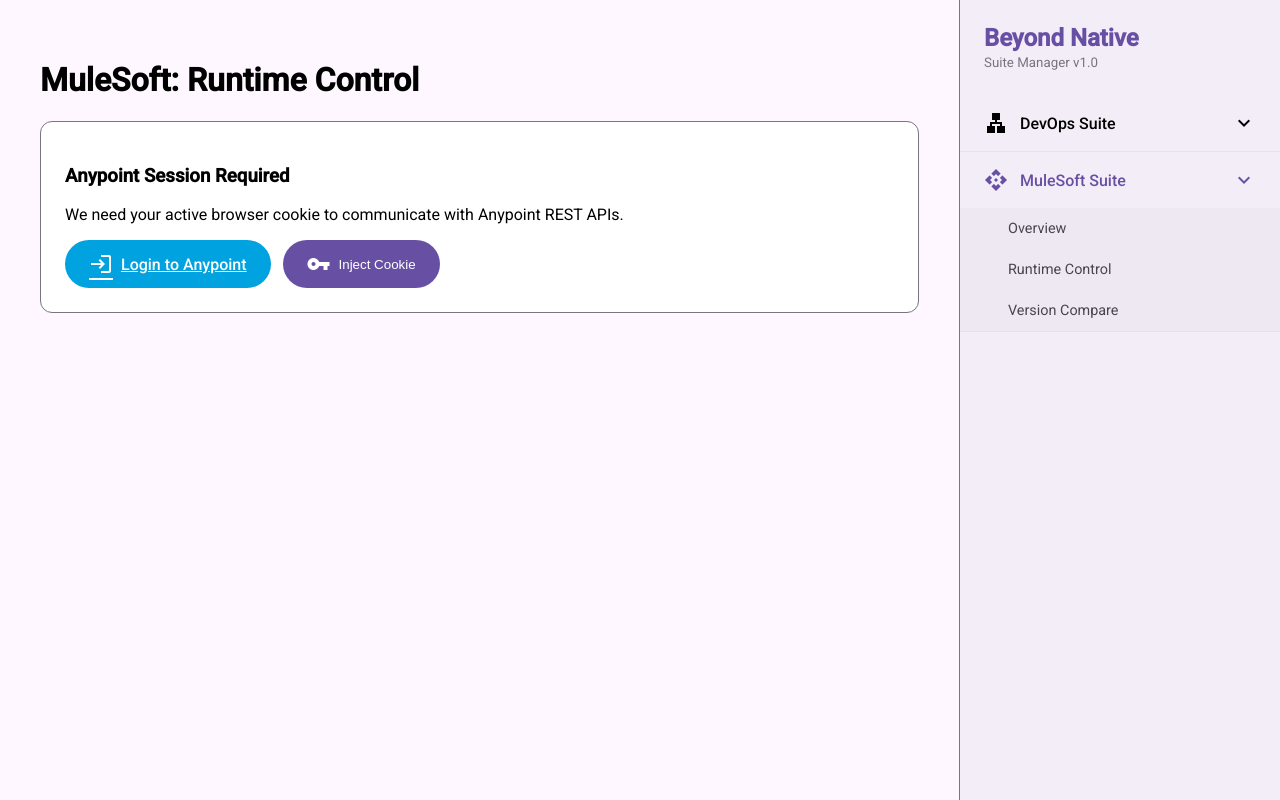
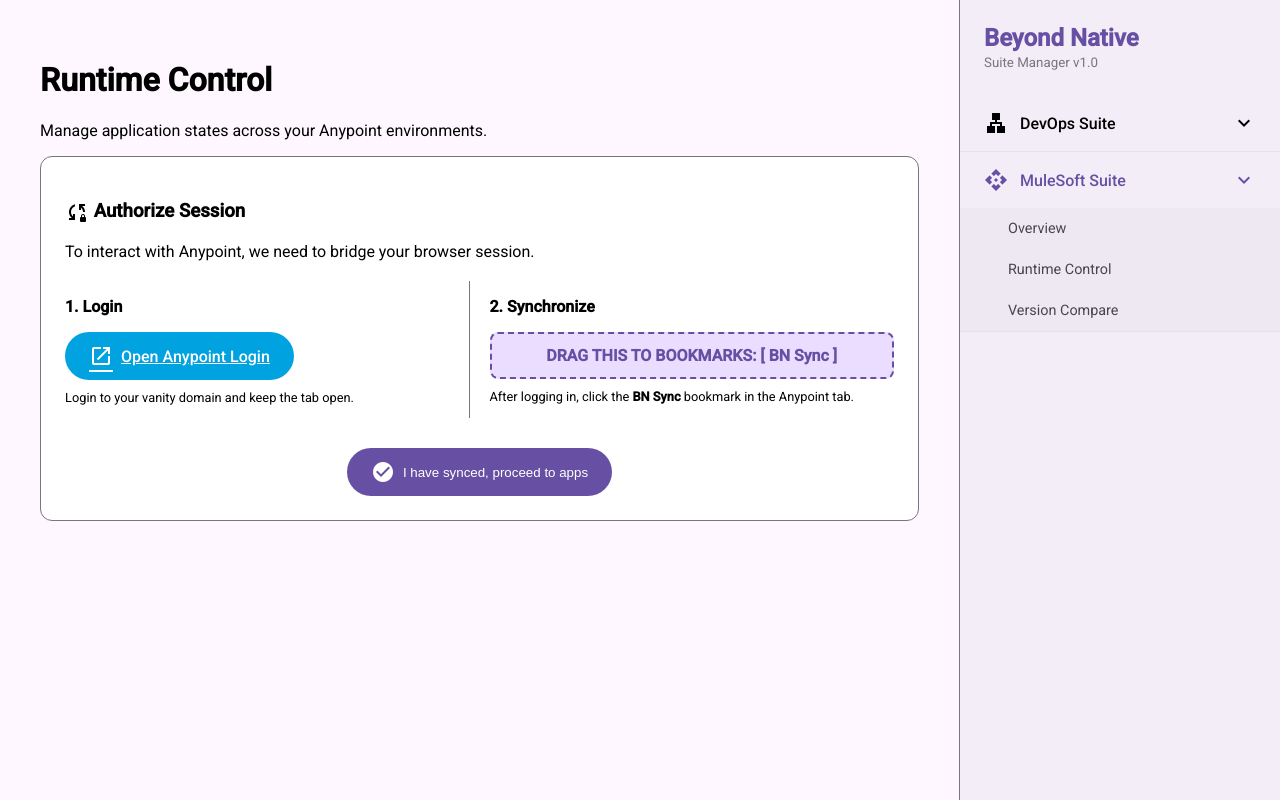
Before and after one commit to devsha256/BeyondNative, a Flask app: page /mulesoft/runtime-control in a window 1280 px wide. Run offline with Flask 3, Linux system fonts and the light colour scheme.

Commit message:
Add sync option to extract token/cookie from anypoint platform

```diff
--- a/app.py
+++ b/app.py
@@ -4,59 +4,34 @@ from devops_module import AzureDevOpsManager
 from mulesoft_module import MuleSoftManager
 
 app = Flask(__name__)
+# CRITICAL: CORS must be enabled to allow the Anypoint tab to talk to localhost
 CORS(app)
+
 devops = AzureDevOpsManager()
 mule = MuleSoftManager()
 
-# --- Common/Home ---
 @app.route('/')
-def home():
+def index():
     return render_template('index.html')
-
-# --- DevOps Suite ---
-@app.route('/devops')
-def devops_index():
-    return render_template('devops/index.html')
-
-@app.route('/devops/discovery')
-def devops_discovery():
-    return render_template('devops/discovery.html')
-
-@app.route('/devops/bulk-pr')
-def bulk_pr_view():
-    return render_template('devops/bulk_pr.html')
-
-# --- MuleSoft Suite ---
-@app.route('/mulesoft')
-def mulesoft_index():
-    return render_template('mulesoft/index.html')
 
 @app.route('/mulesoft/runtime-control')
 def runtime_control():
     return render_template('mulesoft/runtime_control.html')
 
-@app.route('/mulesoft/version-comparator')
-def version_comparator():
-    return render_template('mulesoft/version_comparator.html')
-
-# --- APIs ---
 @app.route('/api/mule/set-session', methods=['POST'])
 def set_mule_session():
     data = request.json
     if data and 'cookie' in data:
         mule.set_session(data['cookie'])
-    return jsonify({"status": "Session Synced"})
+        print(">>> MuleSoft Session Synchronized Successfully")
+        return jsonify({"status": "success", "message": "Session Synced"})
+    return jsonify({"status": "error", "message": "No cookie data received"}), 400
 
-@app.route('/api/extract-repos', methods=['POST'])
-def extract_repos():
-    prefix = request.json.get('prefix', '')
-    repos = devops.get_repositories(prefix)
-    return jsonify({"repositories": repos})
-
-@app.route('/api/branches/<repo_name>')
-def get_branches(repo_name):
-    branches = devops.get_branches(repo_name)
-    return jsonify(branches)
+@app.route('/api/mule/apps', methods=['POST'])
+def get_mule_apps():
+    data = request.json
+    apps = mule.get_runtime_apps(data['org_id'], data['env_id'])
+    return jsonify(apps)
 
 if __name__ == '__main__':
     app.run(debug=True)
--- a/templates/mulesoft/runtime_control.html
+++ b/templates/mulesoft/runtime_control.html
@@ -1,78 +1,112 @@
 {% extends "base.html" %}
+
+{% block title %}MuleSoft Runtime Control{% endblock %}
+
 {% block content %}
-<h1>MuleSoft: Runtime Control</h1>
+<div class="m3-header">
+    <h1>Runtime Control</h1>
+    <p>Manage application states across your Anypoint environments.</p>
+</div>
 
-<div id="auth-check" class="m3-card">
-    <h3>Anypoint Session Required</h3>
-    <p>We need your active browser cookie to communicate with Anypoint REST APIs.</p>
-    <div style="display:flex; gap:12px;">
-        <a href="https://anypoint.mulesoft.com/login/domain" target="_blank" class="m3-button" style="background:#00A2DF;">
-            <i class="material-icons">login</i> Login to Anypoint
-        </a>
-        <button class="m3-button" onclick="promptCookie()">
-            <i class="material-icons">vpn_key</i> Inject Cookie
+<div id="auth-section" class="m3-card">
+    <h3><i class="material-icons" style="vertical-align: middle;">sync_lock</i> Authorize Session</h3>
+    <p>To interact with Anypoint, we need to bridge your browser session.</p>
+
+    <div style="display: grid; grid-template-columns: 1fr 1fr; gap: 20px; margin-top: 20px;">
+        <div style="border-right: 1px solid var(--md-sys-color-outline); padding-right: 20px;">
+            <p><strong>1. Login</strong></p>
+            <a href="https://anypoint.mulesoft.com/login/domain" target="_blank" class="m3-button" style="background:#00A2DF;">
+                <i class="material-icons">open_in_new</i> Open Anypoint Login
+            </a>
+            <p style="font-size: 0.8rem; margin-top: 10px;">Login to your vanity domain and keep the tab open.</p>
+        </div>
+
+        <div>
+            <p><strong>2. Synchronize</strong></p>
+            <div style="background: #EADDFF; padding: 12px; border-radius: 8px; border: 2px dashed var(--md-sys-color-primary); text-align: center;">
+                <a style="text-decoration: none; font-weight: bold; color: var(--md-sys-color-primary); cursor: move;"
+                   href="javascript:(function(){fetch('http://localhost:5000/api/mule/set-session',{method:'POST',mode:'cors',headers:{'Content-Type':'application/json'},body:JSON.stringify({cookie:document.cookie})}).then(r=>r.json()).then(d=>alert('Beyond Native: ' + d.message)).catch(e=>alert('Sync Failed. Ensure Beyond Native is running.'));})();">
+                   DRAG THIS TO BOOKMARKS: [ BN Sync ]
+                </a>
+            </div>
+            <p style="font-size: 0.8rem; margin-top: 10px;">After logging in, click the <b>BN Sync</b> bookmark in the Anypoint tab.</p>
+        </div>
+    </div>
+
+    <div style="margin-top: 30px; text-align: center;">
+        <button class="m3-button" onclick="showControlPanel()">
+            <i class="material-icons">check_circle</i> I have synced, proceed to apps
         </button>
     </div>
 </div>
 
-<div id="control-panel" style="display:none;">
+<div id="control-panel" style="display: none;">
     <div class="m3-card">
-        <h3>Bulk Runtime Manager</h3>
-        <div style="display:grid; grid-template-columns: 1fr 1fr; gap:12px;">
+        <h3>Environment Selector</h3>
+        <div style="display: flex; gap: 15px;">
             <input type="text" id="org_id" class="m3-input" placeholder="Organization ID">
             <input type="text" id="env_id" class="m3-input" placeholder="Environment ID">
+            <button class="m3-button" onclick="loadMuleApps()">
+                <i class="material-icons">refresh</i> Fetch Apps
+            </button>
         </div>
-        <button class="m3-button" onclick="loadMuleApps()" style="margin-top:16px;">Fetch Applications</button>
     </div>
 
     <div class="table-container m3-card" style="padding:0;">
         <table class="m3-table">
             <thead>
                 <tr>
-                    <th>App Name</th>
-                    <th>Runtime Version</th>
+                    <th>Application Name</th>
+                    <th>Runtime</th>
                     <th>Status</th>
-                    <th>Action</th>
+                    <th style="text-align: right;">Operations</th>
                 </tr>
             </thead>
-            <tbody id="app-body"></tbody>
+            <tbody id="mule-app-body">
+                <tr><td colspan="4" style="text-align: center; padding: 40px;">Enter IDs and fetch to see applications.</td></tr>
+            </tbody>
         </table>
     </div>
 </div>
 
 <script>
-    function promptCookie() {
-        const cookie = prompt("Please paste your Anypoint 'mulesoft.com' cookie string here:");
-        if (cookie) {
-            fetch('/api/mule/set-session', {
-                method: 'POST',
-                headers: {'Content-Type': 'application/json'},
-                body: JSON.stringify({cookie})
-            }).then(() => {
-                document.getElementById('auth-check').style.display = 'none';
-                document.getElementById('control-panel').style.display = 'block';
-            });
-        }
+    function showControlPanel() {
+        document.getElementById('auth-section').style.display = 'none';
+        document.getElementById('control-panel').style.display = 'block';
     }
 
     async function loadMuleApps() {
+        const orgId = document.getElementById('org_id').value;
+        const envId = document.getElementById('env_id').value;
+
+        if(!orgId || !envId) return alert("Please provide both Org and Env IDs.");
+
+        const tbody = document.getElementById('mule-app-body');
+        tbody.innerHTML = '<tr><td colspan="4" style="text-align: center;">Loading...</td></tr>';
+
         const res = await fetch('/api/mule/apps', {
             method: 'POST',
             headers: {'Content-Type': 'application/json'},
-            body: JSON.stringify({
-                org_id: document.getElementById('org_id').value,
-                env_id: document.getElementById('env_id').value
-            })
+            body: JSON.stringify({ org_id: orgId, env_id: envId })
         });
+
         const apps = await res.json();
-        const tbody = document.getElementById('app-body');
+
+        if (apps.error) {
+            tbody.innerHTML = `<tr><td colspan="4" style="text-align: center; color: var(--md-sys-color-error);">${apps.error}</td></tr>`;
+            return;
+        }
+
         tbody.innerHTML = apps.map(app => `
             <tr>
                 <td><strong>${app.fullDomain}</strong></td>
                 <td>${app.muleVersion}</td>
-                <td><span class="status-indicator status-${app.status.toLowerCase()}"></span> ${app.status}</td>
                 <td>
-                    <button class="m3-button" style="padding:4px 12px; font-size:12px;">
+                    <span class="status-indicator ${app.status === 'STARTED' ? 'status-running' : 'status-stopped'}"></span>
+                    ${app.status}
+                </td>
+                <td style="text-align: right;">
+                    <button class="m3-button" style="background: none; border: 1px solid var(--md-sys-color-outline); color: var(--md-sys-color-on-surface); padding: 5px 15px;">
                         ${app.status === 'STARTED' ? 'Stop' : 'Start'}
                     </button>
                 </td>
```
Also changed, not shown: mulesoft_module.py (+11 -2 lines).
